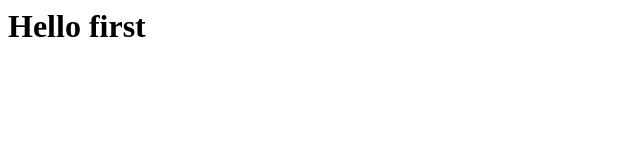
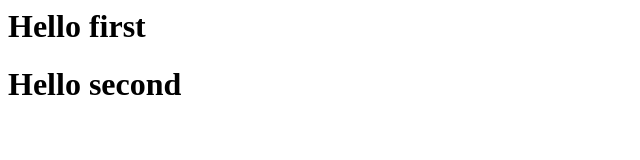
Before and after one commit to Shubham-Patel9977/git-hard-reset, a plain HTML site: page index.html in a window 1280 px wide. Shown: the whole page, without its empty margins (0-640 px from the left). Drawn offline with Linux system fonts and the light colour scheme.

Commit message:
second commit

```diff
--- a/index.html
+++ b/index.html
@@ -1 +1,2 @@
 <h1>Hello first</h1>
+<h1>Hello second</h1>
```
Also changed, not shown: app.html (added, +1 -0 lines).
